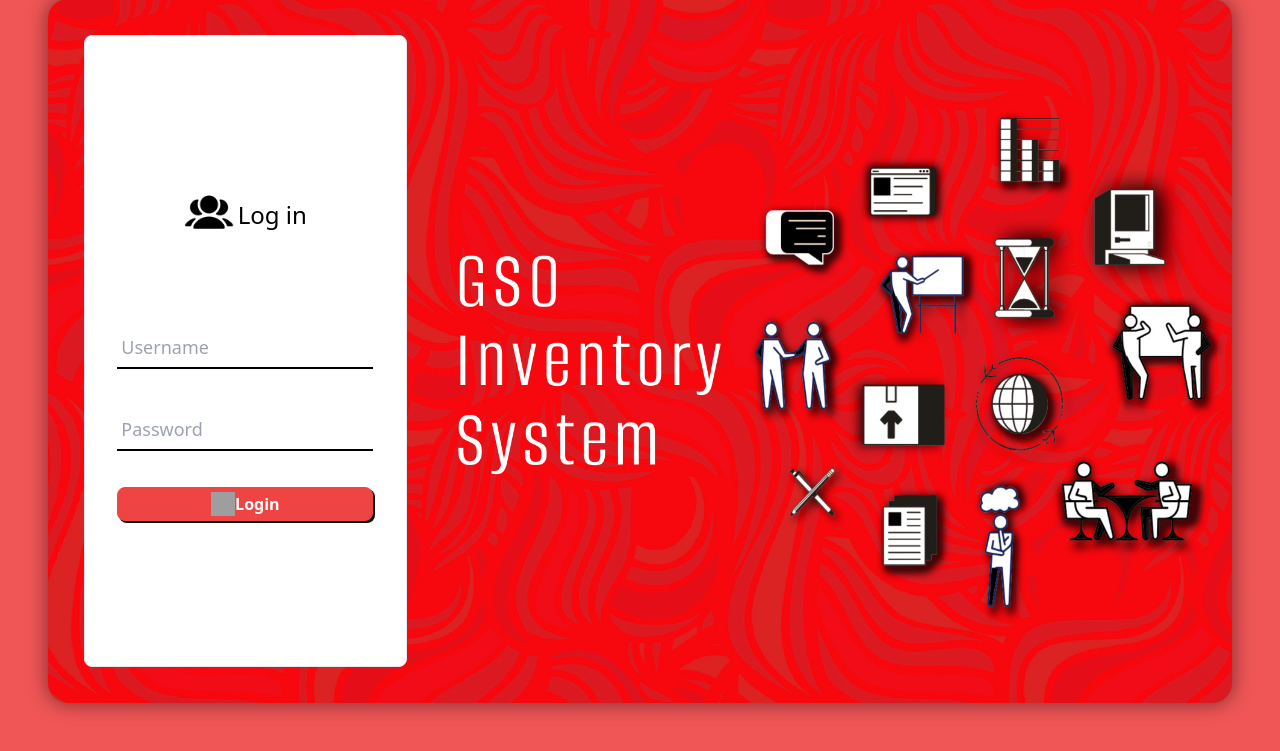
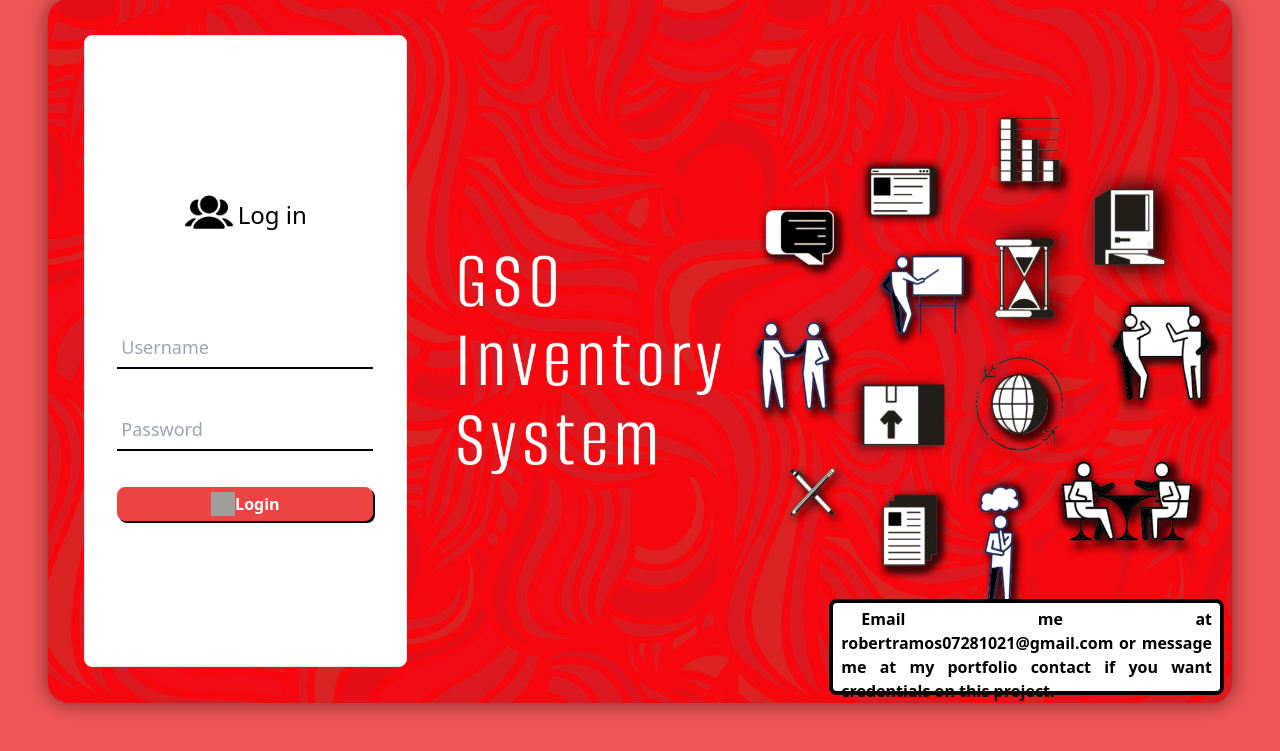
Before and after one commit to robertramos07281021/gsoinvsystemnodejs, a Node server app: page / in a window 1280 px wide. Shown: the part 49-800 px from the top of the page. Run offline with Node 20, Linux system fonts and the light colour scheme; some libraries are stand-ins or nearby versions; grey boxes are pictures that could not be loaded.

Commit message:
loginMessage

```diff
--- a/client/views/users/login.ejs
+++ b/client/views/users/login.ejs
@@ -13,8 +13,9 @@
 
 <body class="h-screen bg-red-500/90">
 
-    <div class="w-full p-12 h-full ">
+    <div class="w-full p-12 h-full">
       <div class="w-full grid grid-cols-3 loginRight h-full rounded-[20px] drop-shadow-[0_0px_10px_rgba(0,0,0,0.5)]">
+        <div class="absolute bg-white h-24 w-4/12 z-50 bottom-0 right-0 rounded-lg border-4 border-black mb-2 me-2 px-2 py-1 text-center text-justify font-bold indent-5">Email me at robertramos07281021@gmail.com or message me at my portfolio contact if you want credentials on this project.</div>
         <div class="w-full h-full p-9 ">
           <div class="border w-full h-full bg-white flex justify-center items-center rounded-lg">
             <div class=" w-64 ">
```
